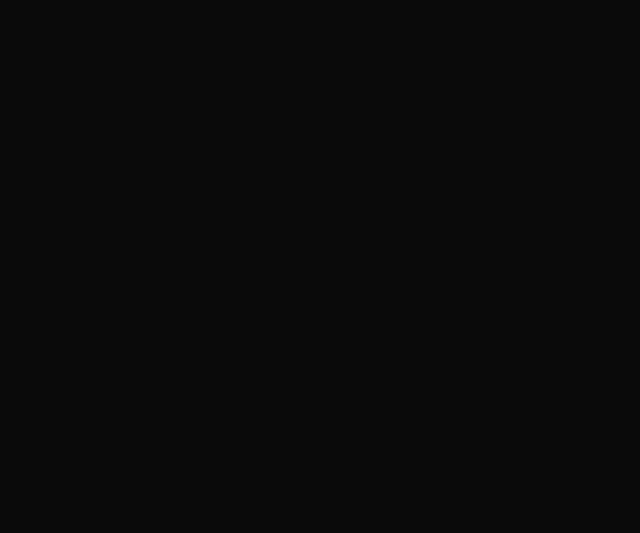
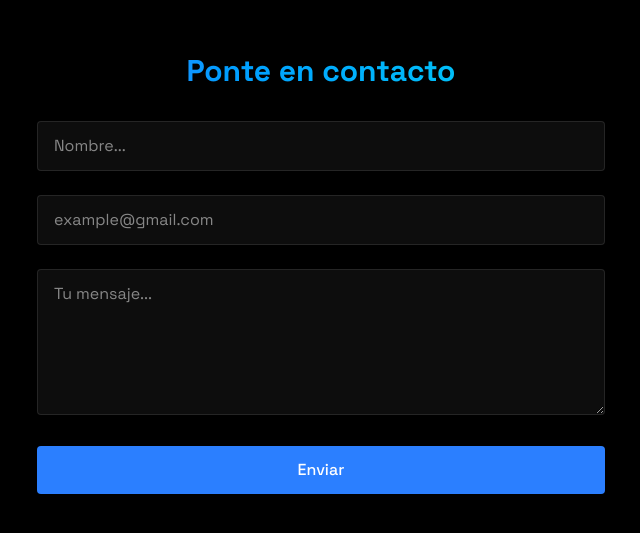
Before and after one commit to santiago-h2o/portafolio, a React (Vite) app: page / in a window 1280 px wide. Shown: the part 3247-3780 px from the top of the page, without its empty margins (319-959 px from the left). Before the commit the page ends 3120 px from the top, so only its background shows below. Built offline with nearby package versions, Linux system fonts and the light colour scheme; a web font is replaced by a local one.

Commit message:
Se crea el formulario de contacto

```diff
--- a/src/App.jsx
+++ b/src/App.jsx
@@ -7,6 +7,7 @@ import MobileMenu from './components/mobileMenu/MobileMenu';
 import { Home } from './components/sections/Home';
 import { About } from './components/sections/About';
 import { Projects } from './components/sections/Projects';
+import { Contact } from './components/sections/Contact';
 
 const App = () => {
   const [isLoaded, setIsLoaded] = useState(false);
@@ -22,7 +23,7 @@ const App = () => {
           <Home />
           <About />
           <Projects />
-
+          <Contact />
         </div>
     </>
   )
--- a/src/components/sections/Contact.jsx
+++ b/src/components/sections/Contact.jsx
@@ -0,0 +1,47 @@
+import { RevealOnScroll } from "../scroll/RevealOnScroll"
+
+export const Contact = () => {
+    return (
+        <section id="contact" className="min-h-screen flex items-center justify-center py-20">
+            <RevealOnScroll>
+                <div className="px-4 w-150">
+                    <h2 className="text-3xl font-bold mb-8 bg-gradient-to-r from-blue-500 to-cyan-400 bg-clip-text text-transparent text-center">Ponte en contacto</h2>
+                    <form action="" className="space-y-6">
+                        <div className="relative">
+                            <input
+                                type="text"
+                                id="name"
+                                required
+                                placeholder="Nombre..."
+                                className="w-full bg-white/5 border border-white/10 rounded px-4 py-3 text-white transition focus:outline-none focus:border-blue-500 focus:bg-blue-500/5" />
+                        </div>
+
+                        <div className="relative">
+                            <input
+                                type="email"
+                                id="email"
+                                required
+                                placeholder="example@gmail.com"
+                                className="w-full bg-white/5 border border-white/10 rounded px-4 py-3 text-white transition focus:outline-none focus:border-blue-500 focus:bg-blue-500/5" />
+                        </div>
+
+                        <div className="relative">
+                            <textarea
+                                type="message"
+                                id="message"
+                                required
+                                rows={5}
+                                placeholder="Tu mensaje..."
+                                className="w-full bg-white/5 border border-white/10 rounded px-4 py-3 text-white transition focus:outline-none focus:border-blue-500 focus:bg-blue-500/5" />
+                        </div>
+
+                        <button type="submit" className="w-full bg-blue-500 text-white py-3 px-6 rounded font-medium transition relative overflow-hidden hover:translate-y-0.5 hover:shadow-[0_0_15px_rgba(59,130,246,0.4)]">
+                            Enviar
+                        </button>
+
+                    </form>
+                </div>
+            </RevealOnScroll>
+        </section>
+    )
+}
```
